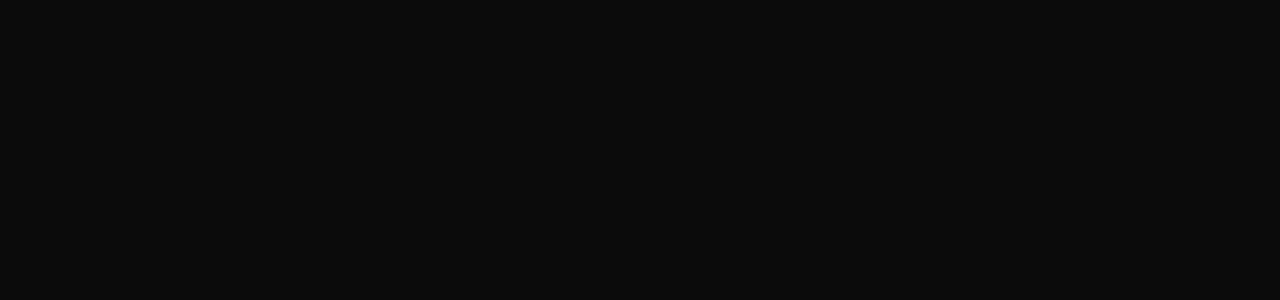
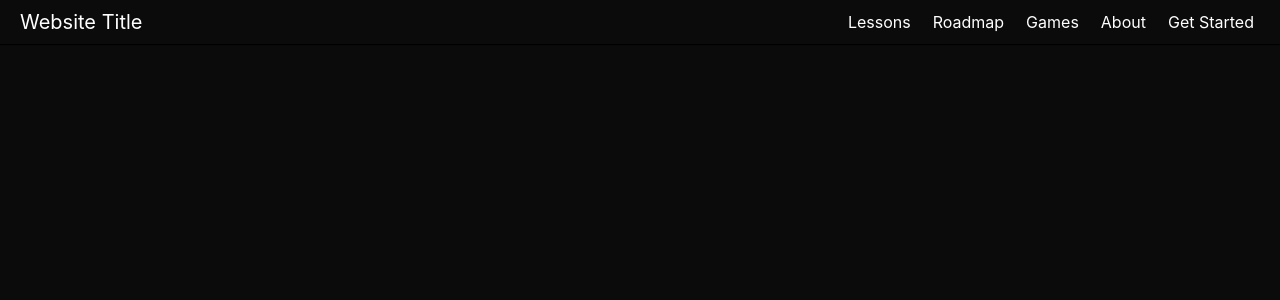
Before and after one commit to tljibbers/Web-App-For-Teaching-CS, a React (Vite) app in the folder web-app-for-teaching-cs/: page /data-structures-and-algorithms in a window 1280 px wide. Before the commit this address had no page. Shown: the top 300 px of the page. Built offline with nearby package versions, Linux system fonts and the light colour scheme.

Commit message:
made navigations for the roadmap page

```diff
--- a/web-app-for-teaching-cs/src/App.jsx
+++ b/web-app-for-teaching-cs/src/App.jsx
@@ -4,6 +4,8 @@ import Roadmap from './Roadmap'
 import Games from './Games'
 import About from './About'
 import SignUp from './SignUp'
+import ItpRoadmap from './ItpRoadmap'
+import DsaRoadmap from './DsaRoadmap'
 import Header from './Header'
 
 function App() {
@@ -17,6 +19,8 @@ function App() {
                 <Route path="/games" element={<Games />} />
                 <Route path="/about" element={<About />} />
                 <Route path="/signUp" element={<SignUp />} />
+                <Route path="/intro-to-programming" element={<ItpRoadmap/>} />
+                <Route path="/data-structures-and-algorithms" element={<DsaRoadmap/>} />
             </Routes>
         </BrowserRouter>
         </>
--- /dev/null
+++ b/web-app-for-teaching-cs/src/DsaRoadmap.jsx
@@ -0,0 +1,11 @@
+import {useNavigate} from 'react-router-dom';
+import Header from './Header'
+
+function DsaRoadmap() {
+    const navigate = useNavigate();
+    return (
+        <Header />
+    )
+}
+
+export default DsaRoadmap;
--- /dev/null
+++ b/web-app-for-teaching-cs/src/ItpRoadmap.jsx
@@ -0,0 +1,11 @@
+import {useNavigate} from 'react-router-dom';
+import Header from './Header'
+
+function ItpRoadmap() {
+    const navigate = useNavigate();
+    return (
+        <Header />
+    )
+}
+
+export default ItpRoadmap;
--- a/web-app-for-teaching-cs/src/Roadmap.jsx
+++ b/web-app-for-teaching-cs/src/Roadmap.jsx
@@ -1,14 +1,16 @@
 import Header from './Header'
 import './roadmap.css'
+import {useNavigate} from 'react-router-dom'
 
 function Roadmap() {
+  const navigate = useNavigate();
   return (
     <>
         <Header />
         <div id="roadmapTitle">Roadmap</div>
         <div className="roadmapButtonFlex">
-           <button id="itpButton">Intro to Programming</button>
-           <button id="dsaButton">Data Structures And Algorithms</button>
+           <button id="itpButton" onClick={() => navigate('/intro-to-programming')}>Intro to Programming</button>
+           <button id="dsaButton" onClick={() => navigate('/data-structures-and-algorithms')}>Data Structures And Algorithms</button>
         </div>
     </>
     );
```
